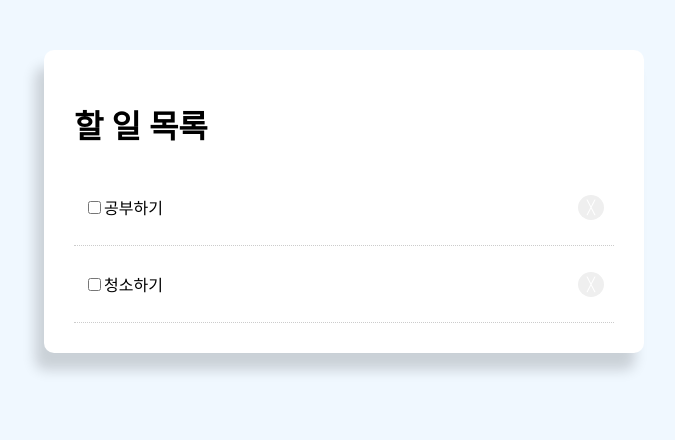
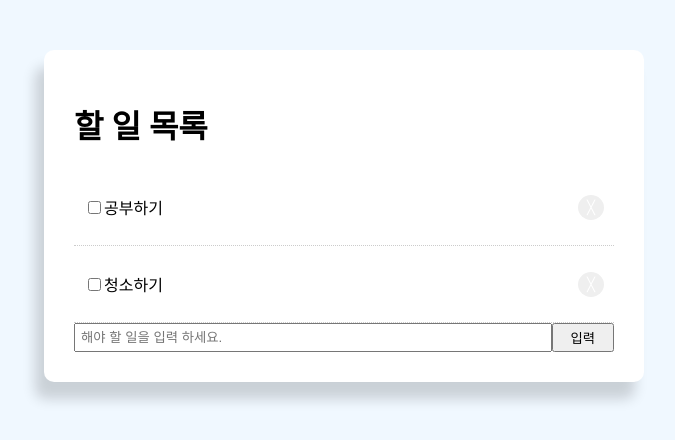
Before and after one commit to 8Bell/TODO.App, a React (Create React App) app in the folder TODO second/: page / in a window 1280 px wide. Shown: the top 440 px of the page, without its empty margins (296-971 px from the left). Built offline with nearby package versions, Linux system fonts and the light colour scheme.

Commit message:
Todo App v1.3.11

```diff
--- a/TODO second/src/App.js
+++ b/TODO second/src/App.js
@@ -21,10 +21,11 @@
       textDecoration: "none",
     };
   };
+
   // 랜더링을 위한 React state 생성
   state = {
     //반복적으로 생성되는 UI 요소를 map()으로 표현하기 위해 배열 사용
-  todoData : [
+    todoData: [
       {
         id: "1",
         title: "공부하기",
@@ -36,15 +37,38 @@
         completed: false,
       },
     ],
-
+    value: "",
   };
 
+  // x 누를 때 State에서 list 배열 업데이트
+  handleClick = (id) => {
+    let newTodoData = this.state.todoData.filter((data) => data.id !== id);
+    this.setState({ todoData: newTodoData }); // state 변경법 ***
+  };
 
-  handleClick = (id) => {
-    let newTodoData = this.state.todoData.filter((data)=> data.id !== id);
-    console.log('newTodoData',newTodoData)
-    this.setState({todoData : newTodoData}); // state 변경법 ***
+  // 입력할 때마다 State에서 value 값 e.target.value로 업데이트
+  handleChange = (e) => {
+    this.setState({ value: e.target.value });
   };
+
+  handleSubmit = (e) => {
+
+    e.preventDefault(); // form의 value 값을 input 할 때 페이지 리로드 막아줌
+
+    // 새로운 할일 데이터 생성
+    let newTodo = {
+      id: Date.now,
+      title: this.state.value,
+      completed: false,
+    };
+
+    //원래 할 일에 새로운 데이터 더해주기 : 전개 연산자 DeepCopy
+    this.setState({ todoData: [...this.state.todoData, newTodo] });
+
+    //submit 후 form의 value 값 비우기
+    this.setState({ value: "" });
+  };
+
 
   render() {
     return (
@@ -54,16 +78,35 @@
             <h1>할 일 목록</h1>
           </div>
 
-          {/* map() 메소드 사용해서 list 나열 */}
+          {/* List 부분 : map() 메소드 사용해서 list 나열 */}
           {this.state.todoData.map((data) => (
             <div style={this.getStyle()} key={data.id}>
               <p>
                 <input type="checkbox" defaultChecked={false} />
                 {""}{data.title}
-                <button style={this.btnstyle} onClick={()=>this.handleClick(data.id)}>╳</button>
+                <button style={this.btnstyle} onClick={() => this.handleClick(data.id)}>╳</button>
               </p>
             </div>
           ))}
+
+          {/* Form 부분 : 입력시 state 변경해야 입력한 값이 랜더링 됨*/}
+          <form style={{ display: "flex" }} >
+            <input
+              type="text"
+              name="value"
+              style={{ flex: "10", padding: "5px" }}
+              placeholder="해야 할 일을 입력 하세요."
+              value={this.state.value}
+              onChange={this.handleChange}
+            />
+            <input
+              type="submit"
+              value='입력'
+              className='btn'
+              style={{ flex: '1' }}
+              onClick={this.handleSubmit}
+            />
+          </form>
 
         </div>
       </div>
```
Lines whose indentation alone changed are shown as unchanged.
